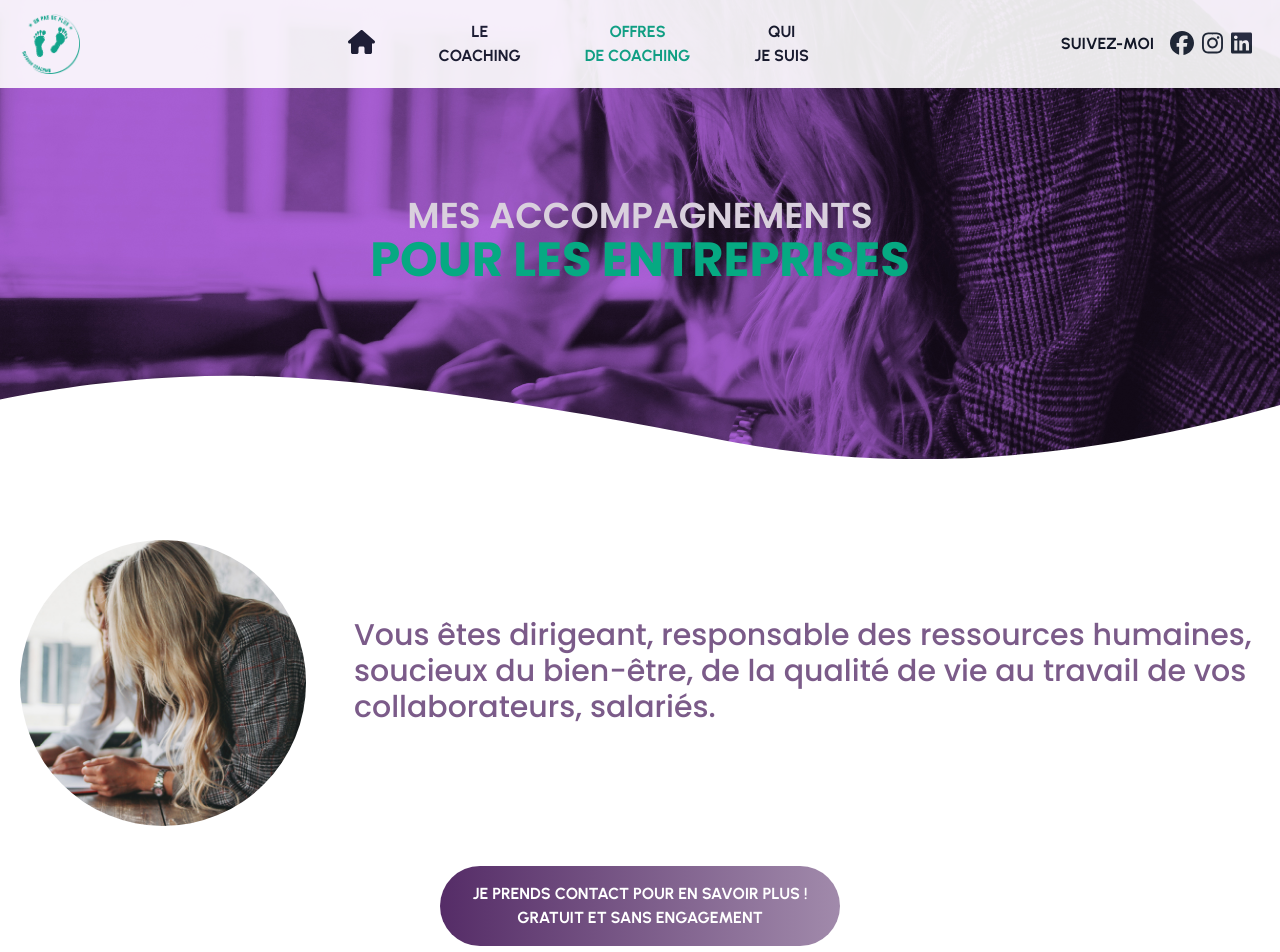
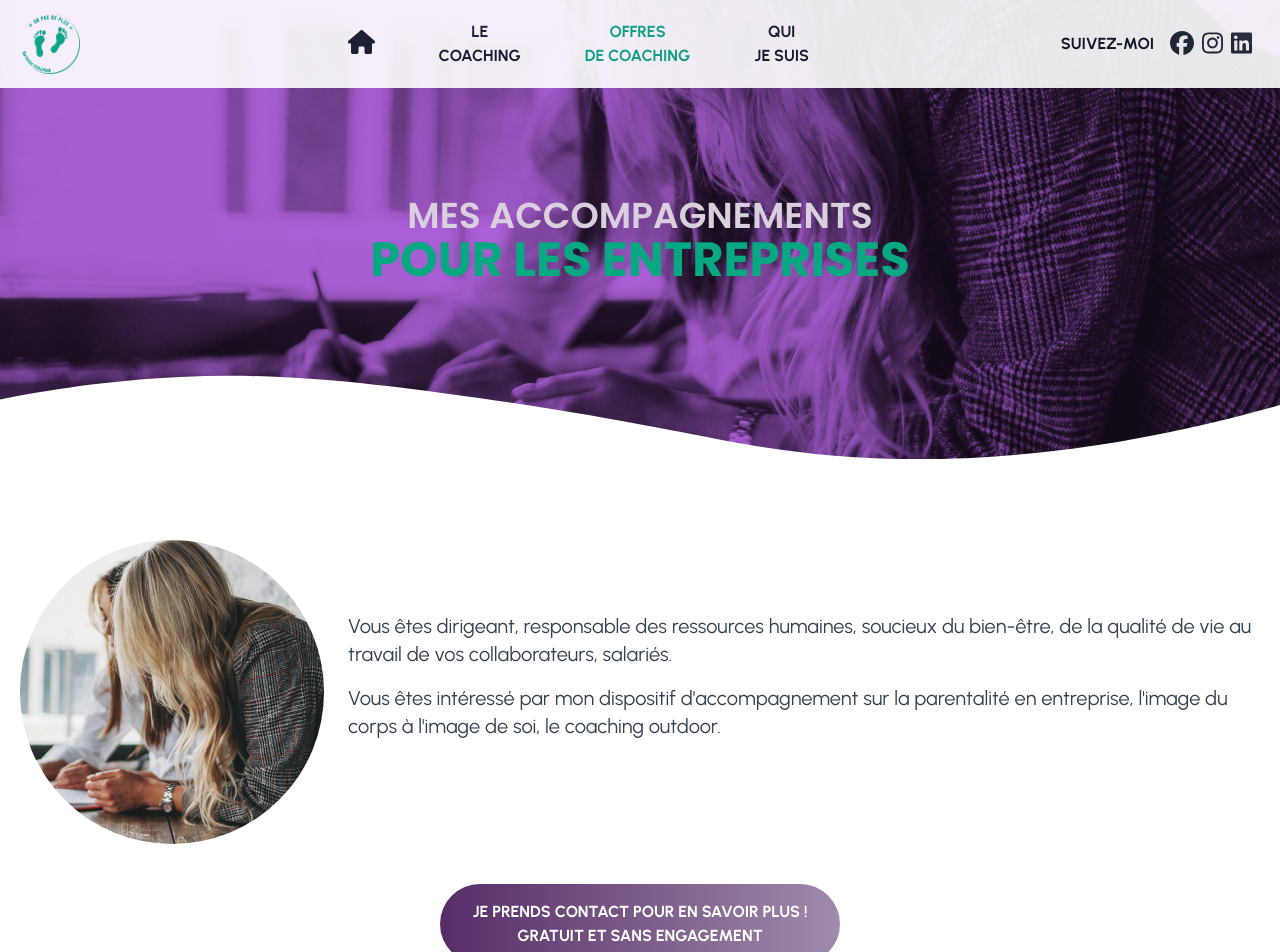
Before and after one commit to antoinebollinger/unpasdeplus-coaching, a Next.js app: page /offres-entreprises in a window 1280 px wide. Shown: the top 952 px of the page. Built offline with nearby package versions, Linux system fonts and the light colour scheme.

Commit message:
💄 scroll behavior

```diff
--- a/components/layout.js
+++ b/components/layout.js
@@ -18,10 +18,12 @@ export default function Layout({ children, title, props, background, logo, onThi
     useEffect(() => {
         setSiteUrl(window.location.origin);
 
-        const backToTop = document.querySelector(".back-to-top");
-        backToTop?.addEventListener("click", e => {
-            document.querySelector("html").style.scrollBehavior = "smooth";
-        });
+        document.querySelector("html").style.scrollBehavior = "auto";
+
+        const anchors = [...document.querySelectorAll("a")];
+        anchors?.forEach(anchor => anchor.addEventListener("click", e => {
+            document.querySelector("html").style.scrollBehavior = anchor.href.includes("#") ? "smooth" : "auto";
+        }));
     }, [])
 
     return (
--- a/components/navbar.js
+++ b/components/navbar.js
@@ -24,7 +24,6 @@ export default function Navbar() {
             backToTop.style.opacity = 1;
         else
             backToTop.style.opacity = 0;
-        document.querySelector("html").style.scrollBehavior = "auto";
     };
 
     useEffect(() => {
--- a/sections/offres-entreprises/entreprises.js
+++ b/sections/offres-entreprises/entreprises.js
@@ -15,8 +15,8 @@ export default function Entreprises() {
     return (
         <section id="mieux-etre">
             <div className="container">
-                <div className="flex flex-wrap flex-col sm:flex-row justify-center items-center mb-10">
-                    <div className="w-1/2 md:w-1/4 md:pr-6 pb-6 md:pb-0 mx-auto transition duration-200 scale-0 opacity-0 about-img">
+                <div className="flex flex-col md:flex-row gap-6 justify-center items-center mb-10">
+                    <div className="w-1/2 md:w-1/4 mx-auto transition duration-200 scale-0 opacity-0 about-img">
                         <Image
                             src={EntreprisesIllustration}
                             width={EntreprisesIllustration.width}
@@ -25,10 +25,13 @@ export default function Entreprises() {
                             alt="Entreprises"
                         />
                     </div>
-                    <div className="w-full md:w-3/4 md:pl-6 paragraph">
-                        <h4 className="subtitle text-primary-600">
+                    <div className="w-full md:w-3/4 paragraph">
+                        <p>
                             Vous êtes dirigeant, responsable des ressources humaines, soucieux du bien-être, de la qualité de vie au travail de vos collaborateurs, salariés.
-                        </h4>
+                        </p>
+                        <p>
+                            Vous êtes intéressé par mon dispositif d'accompagnement sur la parentalité en entreprise, l'image du corps à l'image de soi, le coaching outdoor.
+                        </p>
                     </div>
                 </div>
 
--- a/styles/globals.scss
+++ b/styles/globals.scss
@@ -13,7 +13,6 @@
 @import './home';
 
 html {
-    // scroll-behavior: smooth;
     overflow-x: hidden;
 }
 
```
